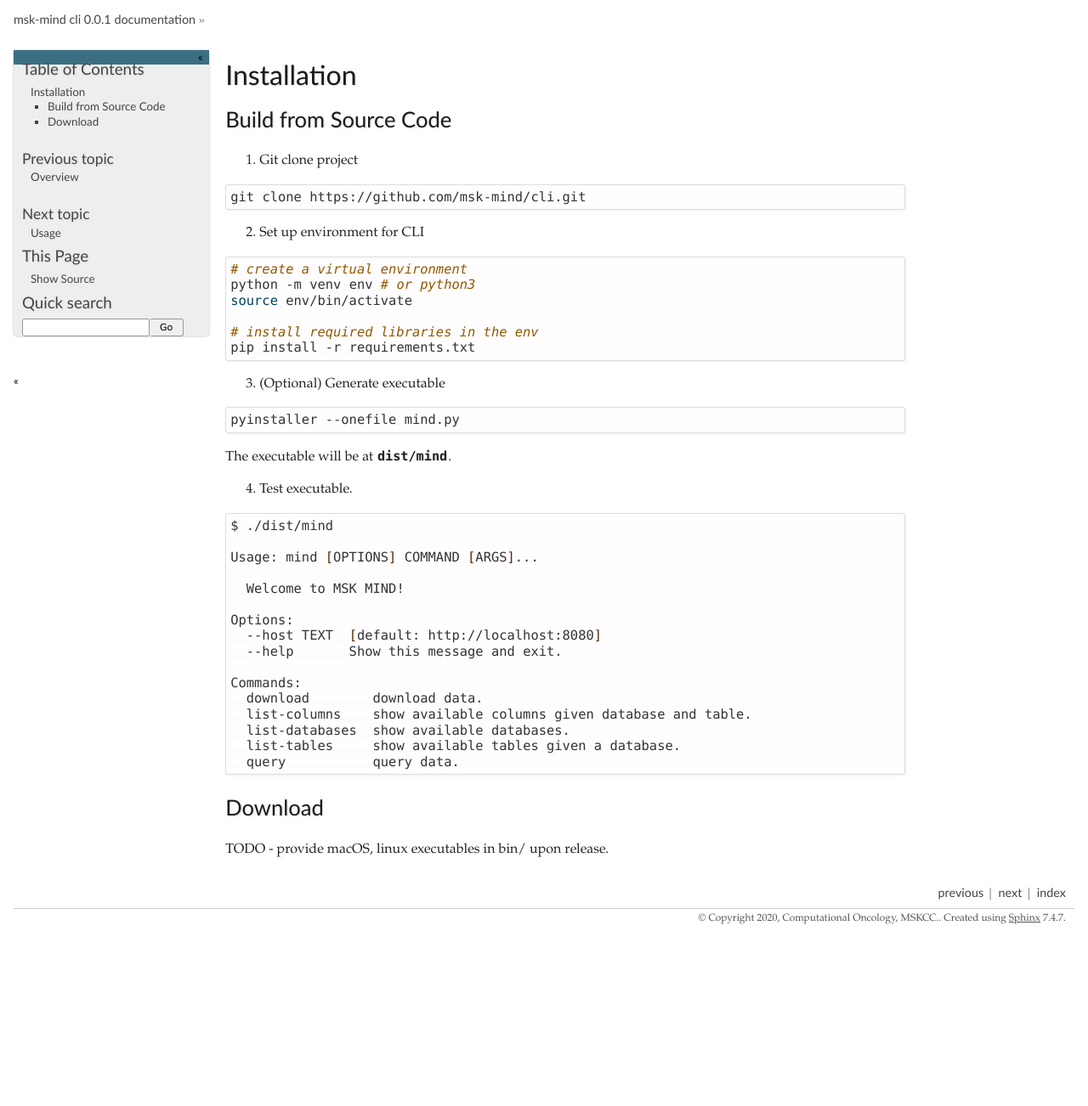
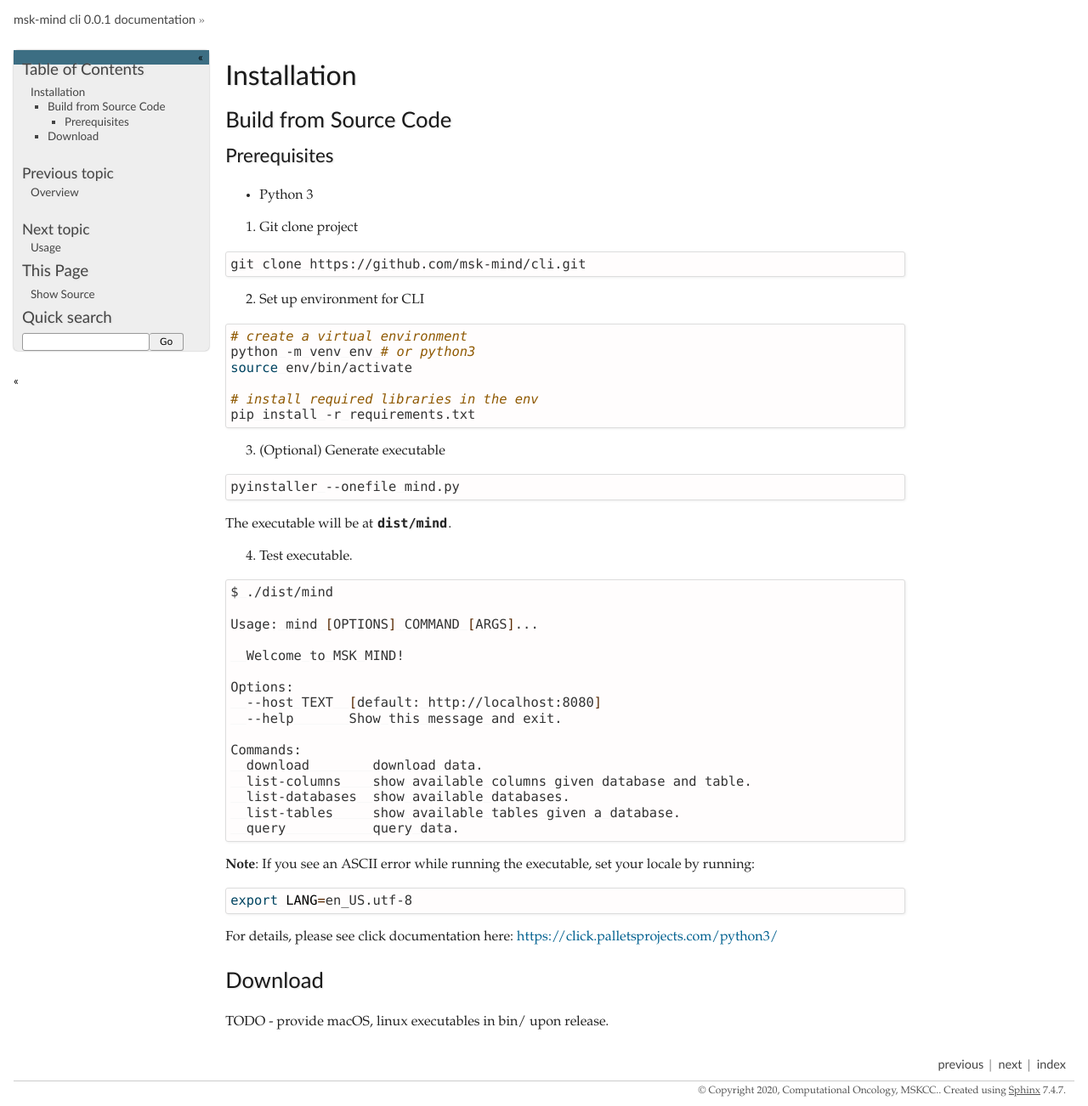
Before and after one commit to msk-mind/cli, a Sphinx documentation site: the page built from docs/installation.rst, in a window 1280 px wide. Shown: the whole page at 85% size. Built offline with Sphinx 7.4.7, drawn with Linux system fonts in a browser that asks for light colours; before the commit the page ends 1099 px from its top, so only the background shows below that.

Commit message:
docs: add note about error

```diff
--- a/docs/installation.rst
+++ b/docs/installation.rst
@@ -3,6 +3,11 @@ Installation
 
 Build from Source Code
 ----------------------
+
+Prerequisites
+*************
+
+- Python 3
 
 1. Git clone project
 
@@ -50,6 +55,14 @@ The executable will be at ``dist/mind``.
       list-tables     show available tables given a database.
       query           query data.
 
+**Note**: If you see an ASCII error while running the executable, set your locale by running:
+
+.. code-block:: bash
+
+    export LANG=en_US.utf-8
+
+For details, please see click documentation here: https://click.palletsprojects.com/python3/
+
 
 Download
 --------
```
Also changed, not shown: docs/_sources/installation.rst.txt (+13 -0 lines), docs/installation.html (+15 -1 lines), docs/searchindex.js (+1 -1 lines).
